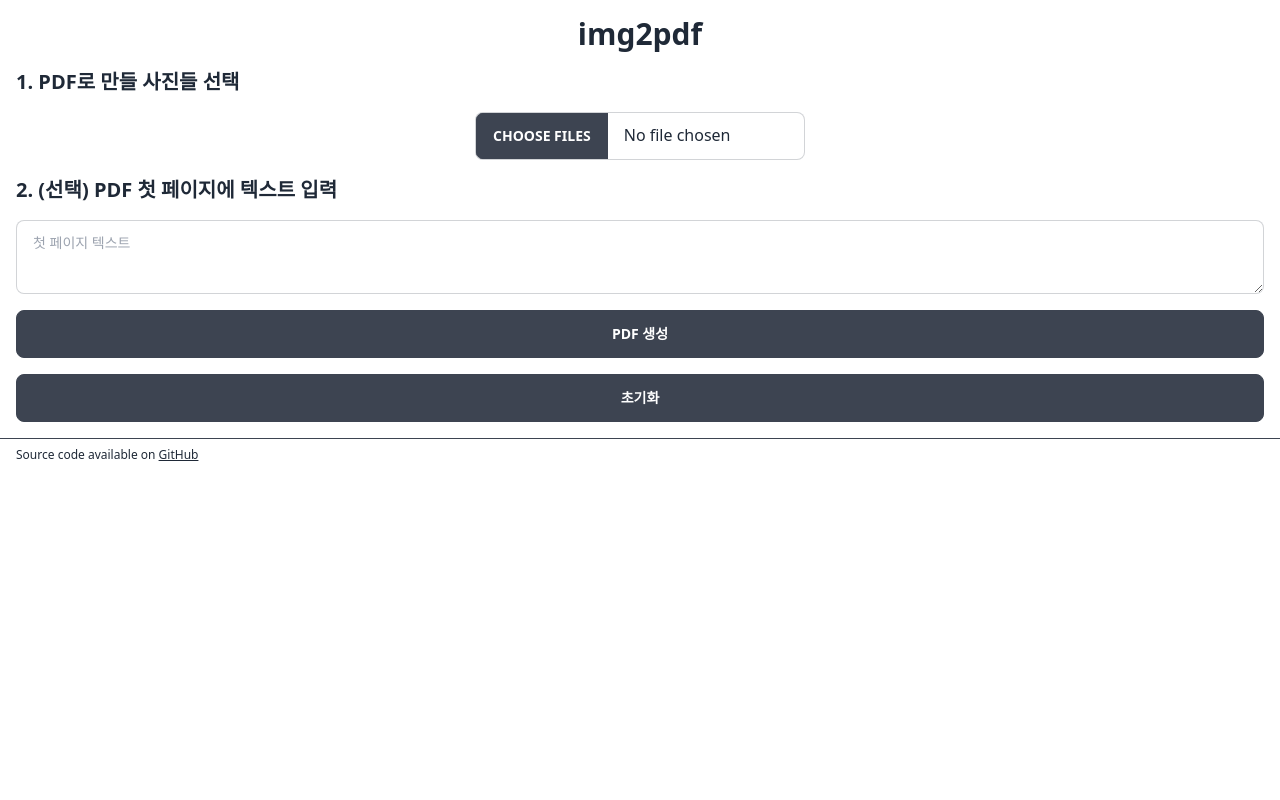
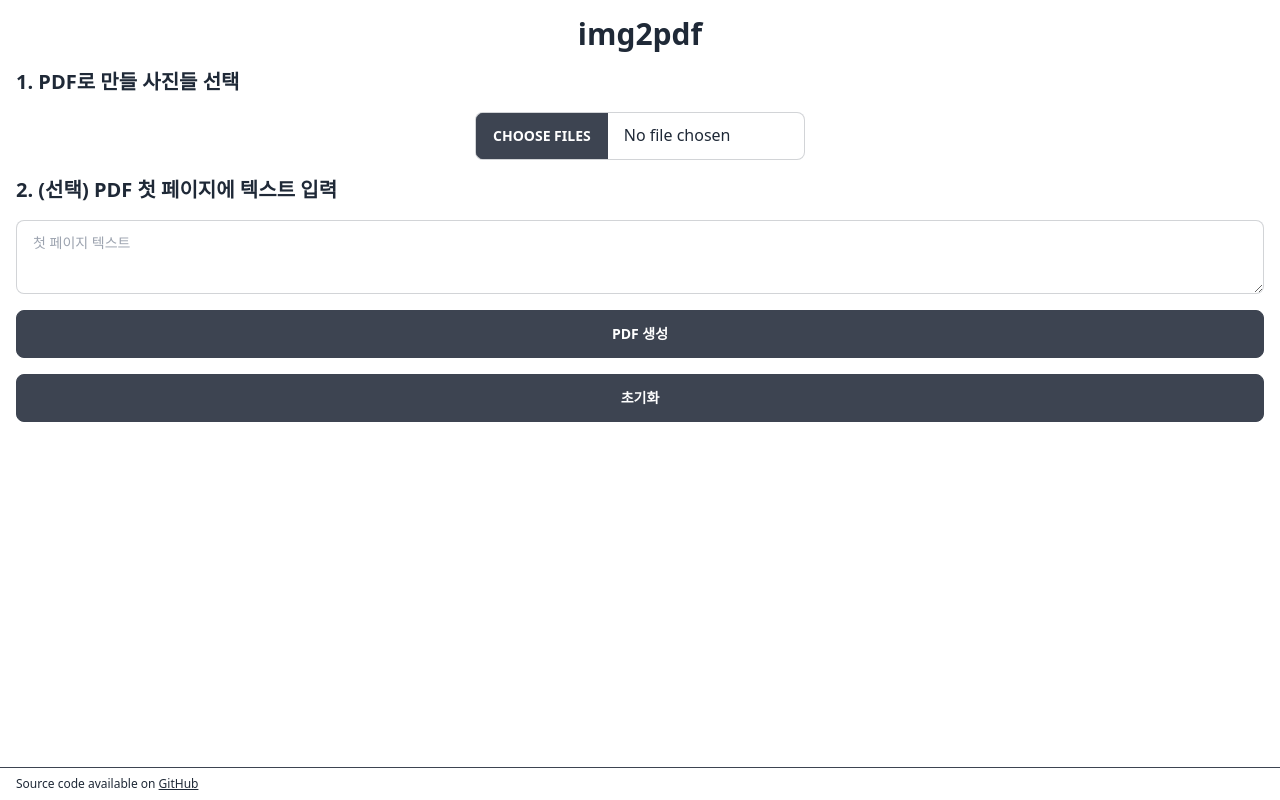
Before and after one commit to dlwocks31/img2pdf, a React (Vite) app: page / in a window 1280 px wide. Built offline with nearby package versions, Linux system fonts and the light colour scheme.

Commit message:
fix style

```diff
--- a/src/App.tsx
+++ b/src/App.tsx
@@ -65,10 +65,10 @@
   }
   return (
     <div className="flex flex-col min-h-screen">
-      <div className="flex flex-col gap-4 p-4">
+      <div className="flex flex-col gap-4 p-4 flex-grow">
         <div className="text-3xl font-bold text-center">img2pdf</div>
         <div className="text-xl font-bold">1. PDF로 만들 사진들 선택</div>
-        <div className="m-auto">
+        <div className="mx-auto">
           <input
             type="file"
             className="file-input file-input-bordered w-full max-w-sm"
```
